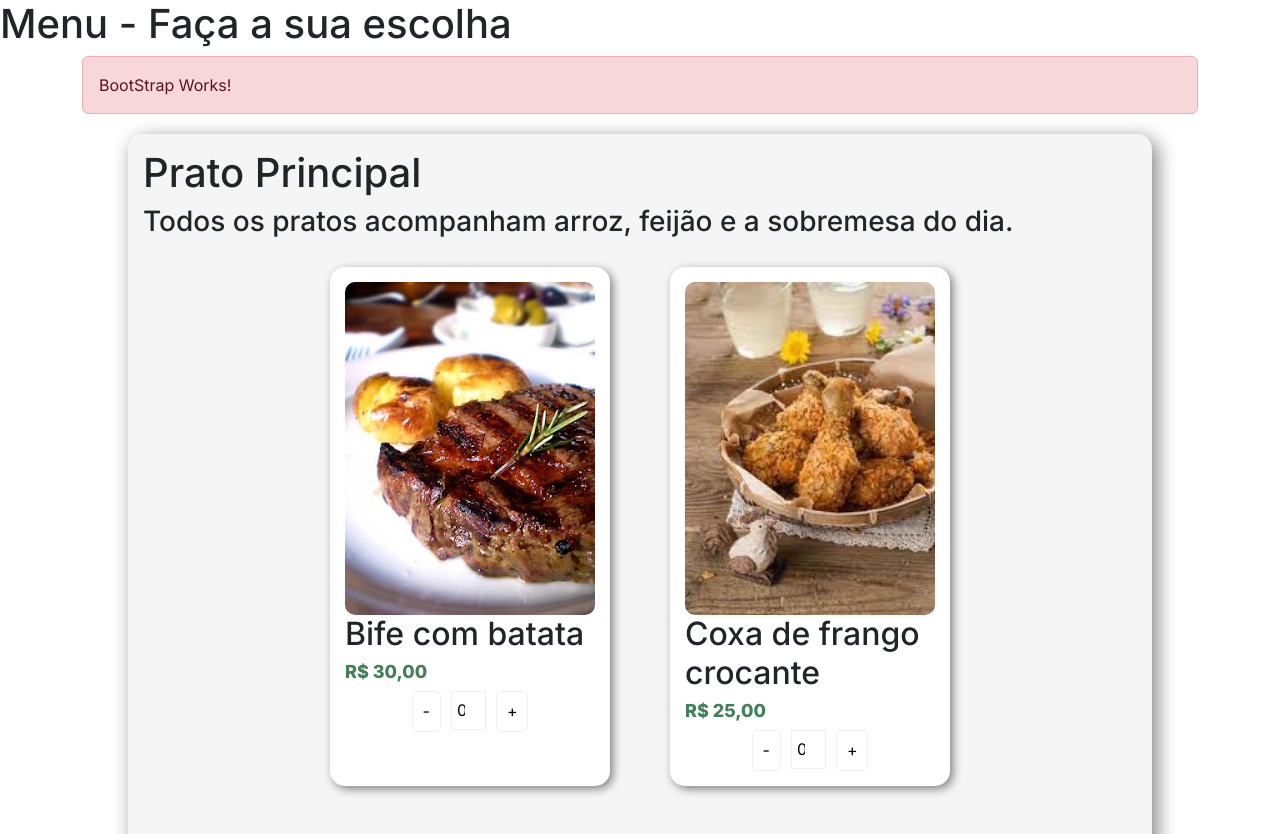
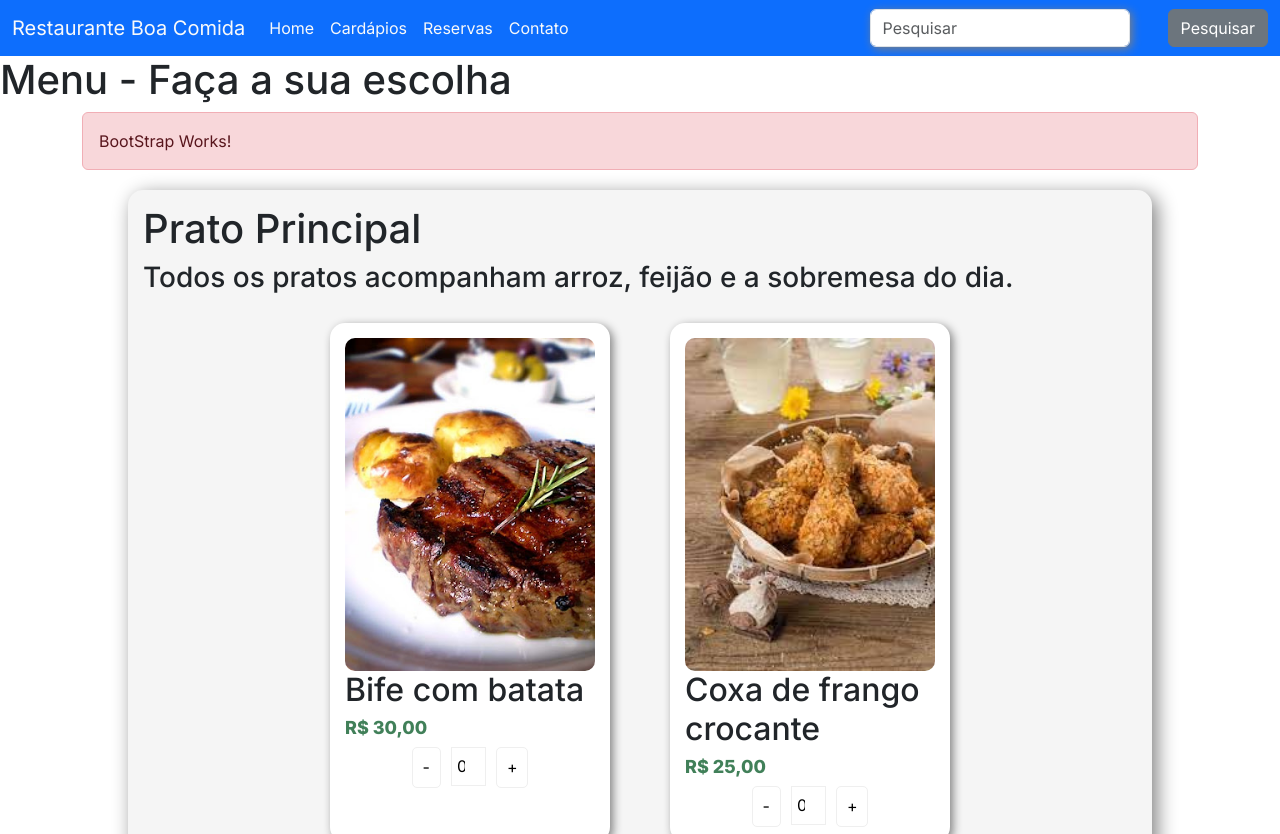
Before and after one commit to clararicioni/bootcampdev-projmenubootstrap, a plain HTML site: page index.html in a window 1280 px wide. Shown: the top 834 px of the page. Drawn offline with nearby package versions, Linux system fonts and the light colour scheme.

Commit message:
closes #2 - feat: navbar added

```diff
--- a/index.html
+++ b/index.html
@@ -15,6 +15,36 @@
 </head>
 
 <body>
+    <nav class="navbar navbar-expand-lg  bg-primary text-light">
+        <div class="container-fluid">
+            <a class="navbar-brand text-light" href="#">Restaurante Boa Comida</a>
+            <button class="navbar-toggler" type="button" data-bs-toggle="collapse"
+                data-bs-target="#navbarSupportedContent" aria-controls="navbarSupportedContent" aria-expanded="false"
+                aria-label="Toggle navigation">
+                <span class="navbar-toggler-icon"></span>
+            </button>
+            <div class="collapse navbar-collapse " id="navbarSupportedContent">
+                <ul class="navbar-nav me-auto mb-2 mb-lg-0">
+                    <li class="nav-item">
+                        <a class="nav-link active text-light" aria-current="page" href="#">Home</a>
+                    </li>
+                    <li class="nav-item">
+                        <a class="nav-link text-light" href="#cardapios">Cardápios</a>
+                    </li>
+                    <li class="nav-item">
+                        <a class="nav-link text-light" href="#reservas">Reservas</a>
+                    </li>
+                    <li class="nav-item">
+                        <a class="nav-link text-light" href="#contato">Contato</a>
+                    </li>
+                </ul>
+                <form class="d-flex flex-row" role="search">
+                    <input class="form-control me-2" type="search" placeholder="Pesquisar" aria-label="Pesquisar">
+                    <button class="btn btn-secondary" type="submit">Pesquisar</button>
+                </form>
+            </div>
+        </div>
+    </nav>
     <h1>Menu - Faça a sua escolha</h1>
     <div class="container">
         <div class="alert alert-danger" role="alert">
```
